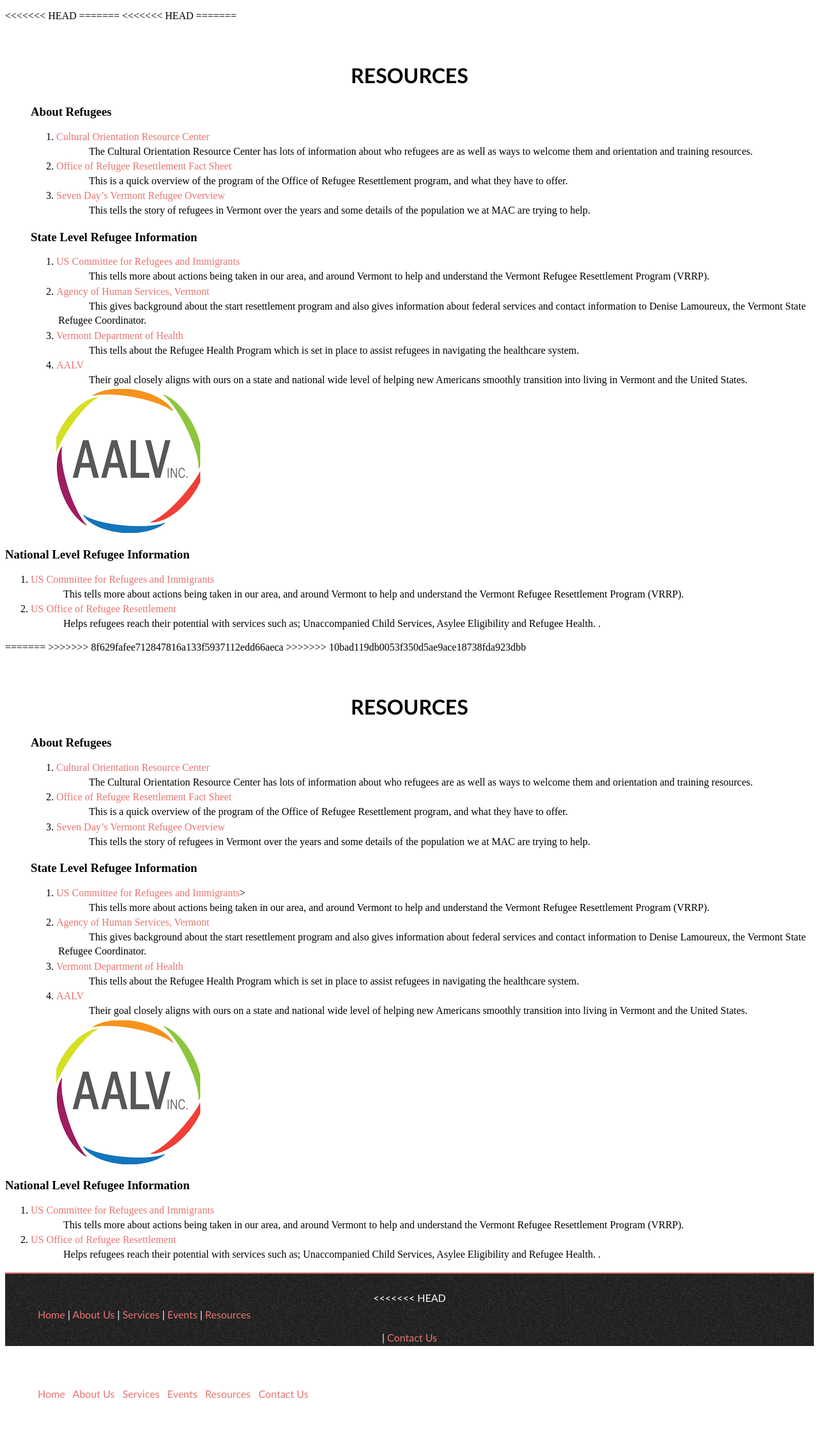
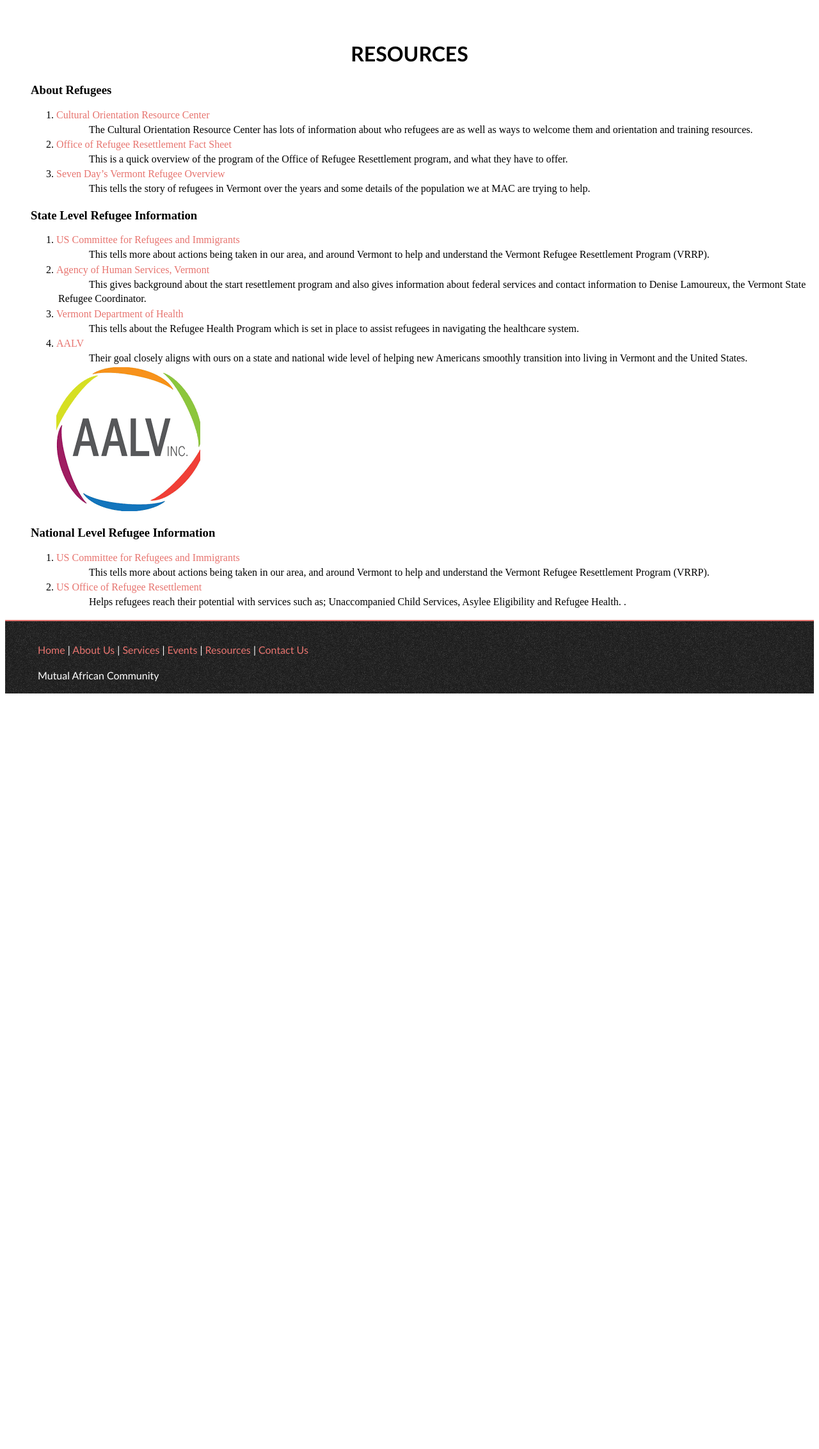
Before and after one commit to kaizhiwu/cs008FinalProject, a PHP site: page /resource.php in a window 1280 px wide. Shown: the part 254-2519 px from the top of the page at 64% size. After the commit the page ends 1338 px from the top, so only its background shows below. Run offline with PHP 8.4, Linux system fonts and the light colour scheme.

Commit message:
james
sss

```diff
--- a/footer.php
+++ b/footer.php
@@ -1,13 +1,8 @@
 <!-- ######################  Start of the Footer  ########################## -->
 <footer>
     <div id="footer">
-<<<<<<< HEAD
-        <p><a href="home.php">Home</a> | <a href="about.php">About Us</a> | <a href="services.php">Services</a> | <a href="Events">Events</a> | <a href="resources.php">Resources</a></p> | <a href="form.php">Contact Us</a>
-        <p> Mutual African Community; Solidarity, Assistance, and Integration.</p>
-=======
         <p><a href="home.php">Home</a> | <a href="about.php">About Us</a> | <a href="services.php">Services</a> | <a href="Events">Events</a> | <a href="resources.php">Resources</a> | <a href="form.php">Contact Us</a> </p>
         <p> Mutual African Community </p>
->>>>>>> ad2a6a42b8bf3abcec33b888f06c6b465ebd6ad2
     </div>
 </footer>
 <!-- ######################  End of the Footer  ############################ -->
--- a/resource.php
+++ b/resource.php
@@ -1,11 +1,6 @@
 <?php
 include ('top.php');
 ?>
-<<<<<<< HEAD
-=======
-<<<<<<< HEAD
-=======
-
 <body id="resource">
     <article class="persist-area">
         <h2>Resources</h2>
@@ -51,74 +46,6 @@
                 <img src="images/AALV.png" alt="AALV">
             </ol>
 
-	</ul>
-
-    <h3>National Level Refugee Information</h3>
-
-	<ol>
-	    <li><a href="http://refugees.org/vermont-colchester/">US Committee for Refugees and Immigrants</a>	</li>
-	<p>This tells more about actions being taken in our area, and around Vermont to help and understand the Vermont Refugee Resettlement Program (VRRP).</p>
-
-<li><a href="https://www.acf.hhs.gov/orr
-">US Office of Refugee Resettlement
-</a></li>
-	<p> Helps refugees reach their potential with services such as; Unaccompanied Child Services, Asylee Eligibility and Refugee Health.
-.</p>
-
-	</ol>
-
-	</ul>
-
-=======
->>>>>>> 8f629fafee712847816a133f5937112edd66aeca
->>>>>>> 10bad119db0053f350d5ae9ace18738fda923dbb
-<body id="resource">
-    <article class="persist-area">
-        <h2>Resources</h2>
-        <ul><h3> About Refugees</h3>
-            <ol>
-
-                <li><a href="http://www.culturalorientation.net/learning/about-refugees">Cultural Orientation Resource Center</a></li>
-                <p>The Cultural Orientation Resource Center has lots of information about who refugees are as well as ways to welcome them and orientation and training resources.</p>
-
-
-                <li><a href="https://www.acf.hhs.gov/sites/default/files/orr/orr_fact_sheet_brief_history_of_orr.pdf
-                       ">Office of Refugee Resettlement Fact Sheet</a></li>
-                <p>This is a quick overview of the program of the Office of Refugee Resettlement program, and what they have to offer. </p>
-
-
-                <li><a href="https://www.sevendaysvt.com/vermont/twenty-five-years-and-6300-people-later-a-vermont-refugee-report/Content?oid=2296187
-                       ">Seven Day’s Vermont Refugee Overview
-                    </a></li>
-                <p>This tells the story of refugees in Vermont over the years and some details of the population we at MAC are trying to help.
-                </p>
-
-
-            </ol>
-
-
-            <h3>State Level Refugee Information</h3>
-
-            <ol>
-                <li><a href="http://refugees.org/vermont-colchester/">US Committee for Refugees and Immigrants</a>></li>
-                <p>This tells more about actions being taken in our area, and around Vermont to help and understand the Vermont Refugee Resettlement Program (VRRP).</p>
-
-                <li><a href="http://humanservices.vermont.gov/departments/office-of-the-secretary/state-refugee-coordinator
-                       ">Agency of Human Services, Vermont
-                    </a></li>
-                <p>This gives background about the start resettlement program and also gives information about federal services and contact information to Denise Lamoureux, the Vermont State Refugee Coordinator.   </p>
-
-                <li><a href="http://www.healthvermont.gov/health-professionals-systems/hospitals-health-systems/refugee-health ">Vermont Department of Health
-                    </a></li>
-                <p>This tells about the Refugee Health Program which is set in place to assist refugees in navigating the healthcare system.
-                </p>
-                <li><a href="https://www.aalv-vt.org/news">AALV</a></li>
-                <p> Their goal closely aligns with ours on a state and national wide level of helping new Americans smoothly transition into living in Vermont and the United States.</p>
-                <img src="images/AALV.png" alt="AALV">
-            </ol>
-
-        </ul>
-
             <h3>National Level Refugee Information</h3>
 
             <ol>
```
Lines whose indentation alone changed are shown as unchanged.
